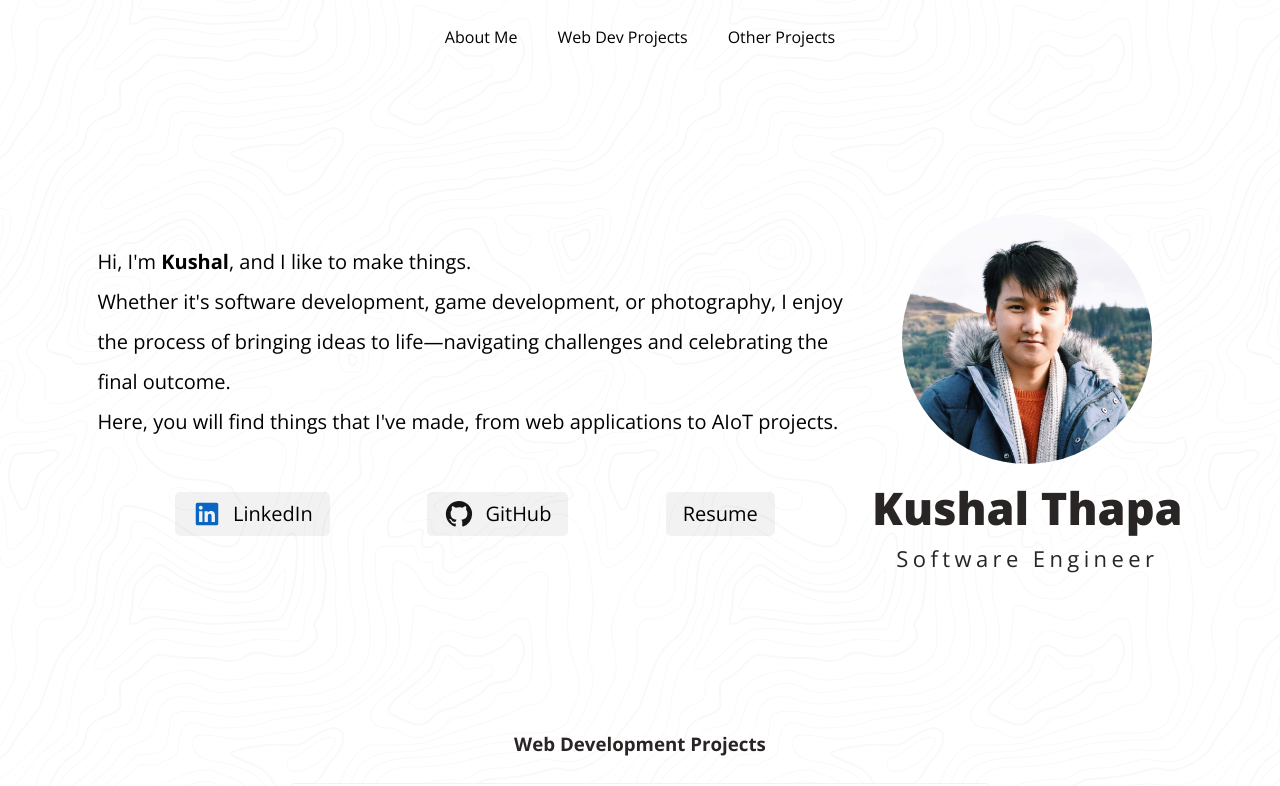
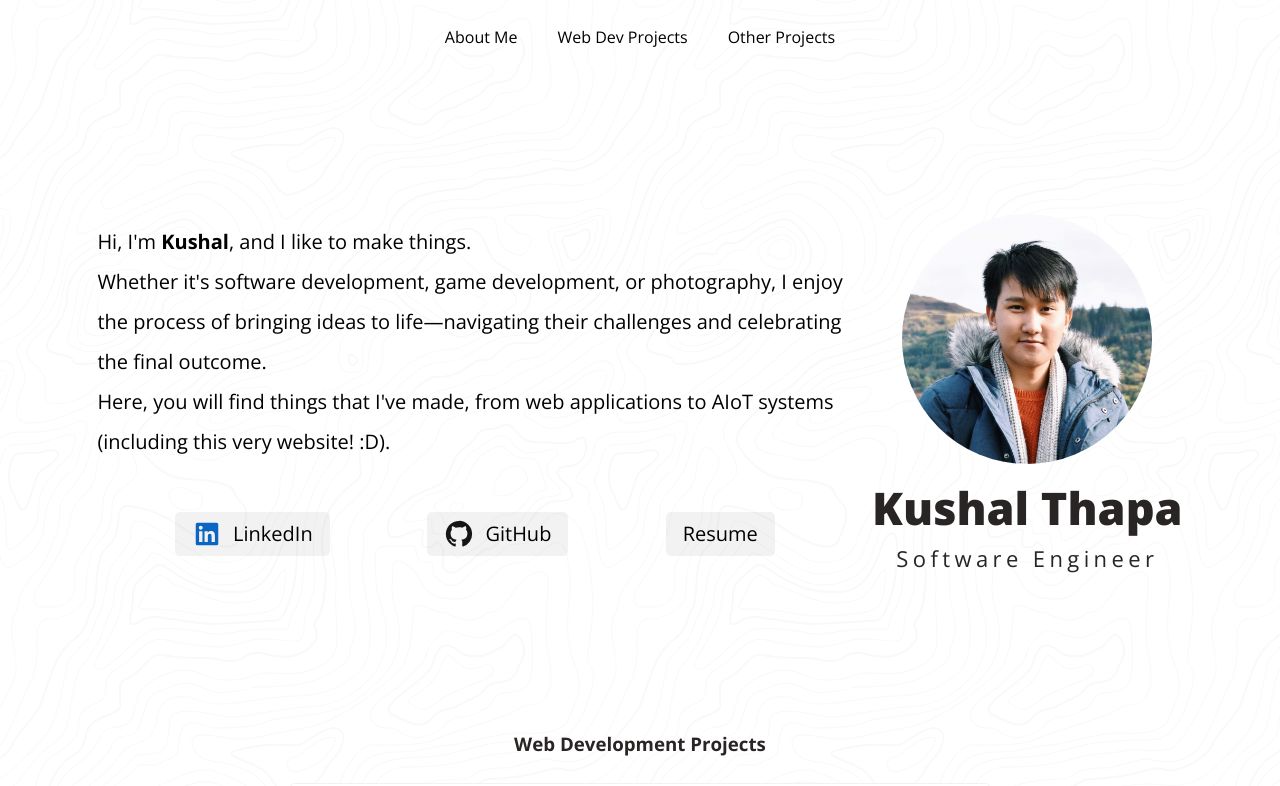
Before and after one commit to Zukurai-Kushal/personal-website, a React (Vite) app: page / in a window 1280 px wide. Shown: the top 786 px of the page. Built offline with nearby package versions, Linux system fonts and the light colour scheme.

Commit message:
[build] update content for intro section

```diff
--- a/src/components/Header.jsx
+++ b/src/components/Header.jsx
@@ -16,9 +16,10 @@ export default function Header() {
                 Hi, I'm <strong>Kushal</strong>, and I like to make things.
                 <br />
                 Whether it's software development, game development, or photography,
-                I enjoy the process of bringing ideas to life—navigating challenges and celebrating the final outcome.
-                <br/>
-                Here, you will find things that I've made, from web applications to AIoT projects.
+                I enjoy the process of bringing ideas to life—navigating their challenges and celebrating the final outcome.
+                <br />
+                Here, you will find things that I've made, from web applications to AIoT systems
+                (including this very website! :D).
             </p>
             <div className="profile-links">
                 <a href="https://www.linkedin.com/in/kushal-thapa-935261207/" target="_blank" rel="noopener noreferrer">
```
